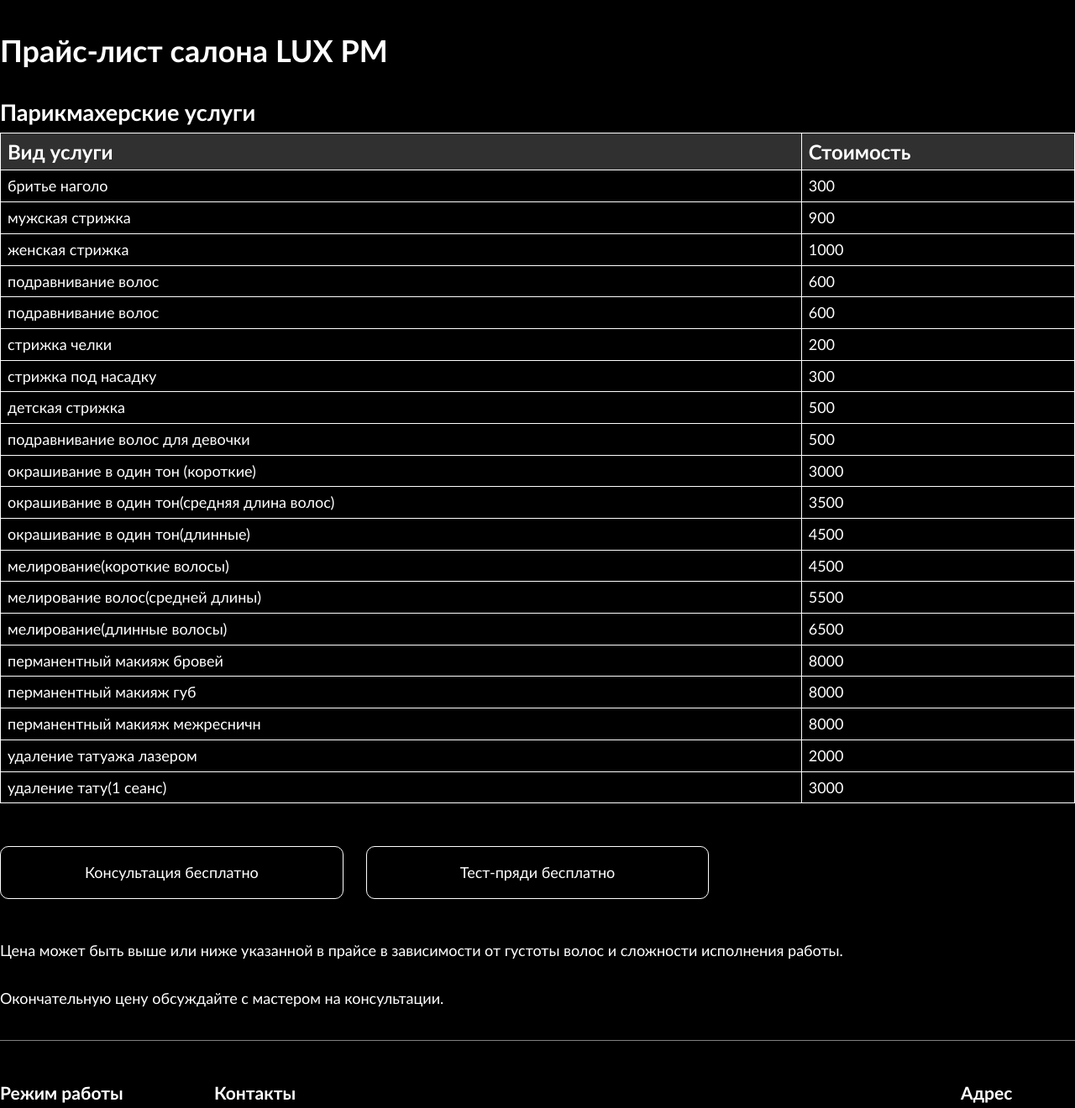
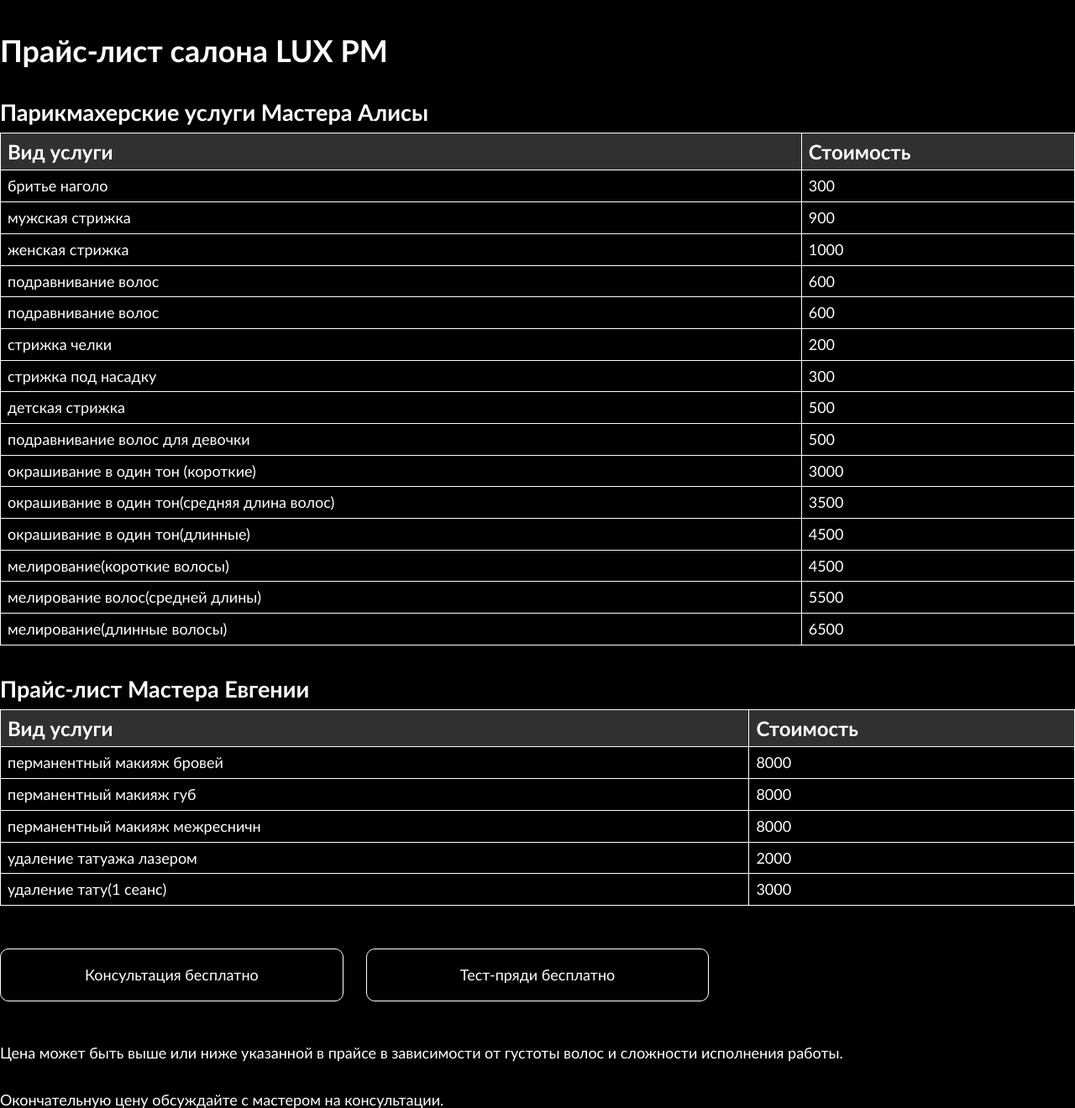
Before and after one commit to AlisaTerem/LUXPM, a PHP site: page /prais.php in a window 1280 px wide. Shown: the part 142-1462 px from the top of the page at 84% size. Run offline with PHP 8.4, Linux system fonts and the light colour scheme; data comes from the database, SQL or seed files in the repository.

Commit message:
fix(layout): split price table

```diff
--- a/prais.php
+++ b/prais.php
@@ -5,15 +5,19 @@ $mysli = require __DIR__ . "/database.php";
 require __DIR__ . '/header.php';
 ?>
 <?php
-$sql = sprintf("SELECT * FROM prais_list WHERE mastera_id='1' OR mastera_id='2'");
-$result = $mysli->query($sql);
-$prais_list = $result->fetch_all();
+$sql1 = sprintf("SELECT * FROM prais_list WHERE mastera_id='1'");
+$result1 = $mysli->query($sql1);
+$prais_list1 = $result1->fetch_all();
+
+$sql2 = sprintf("SELECT * FROM prais_list WHERE mastera_id='2'");
+$result2 = $mysli->query($sql2);
+$prais_list2 = $result2->fetch_all();
 ?>
 
 <div class="wrapper price flex-col">
     <h1>Прайс-лист салона LUX PM</h1>
     <div class="flex-col price-block">
-        <h2>Парикмахерские услуги</h2>
+        <h2>Парикмахерские услуги Мастера Алисы</h2>
         <table class="table">
             <thead>
                 <tr>
@@ -23,8 +27,8 @@ $prais_list = $result->fetch_all();
             </thead>
             <tbody>
                 <?php
-                if ($prais_list) {
-                    foreach ($prais_list as $prais) {
+                if ($prais_list1) {
+                    foreach ($prais_list1 as $prais) {
                 ?>
                     <tr>
                         <td class="table__body-row"><?= $prais[1]; ?></td>
@@ -37,6 +41,33 @@ $prais_list = $result->fetch_all();
             </tbody>
         </table>
     </div>
+    <div class="flex-col price-block">
+        <h2>Прайс-лист Мастера Евгении</h2>
+        <table class="table">
+            <thead>
+                <tr>
+                    <th class="table__head-title">Вид услуги</th>
+                    <th class="table__head-title">Стоимость</th>
+                </tr>
+            </thead>
+            <tbody>
+                <?php
+                if ($prais_list2) {
+                    foreach ($prais_list2 as $prais) {
+                ?>
+                    <tr>
+                        <td class="table__body-row"><?= $prais[1]; ?></td>
+                        <td class="table__body-row"><?= $prais[4]; ?></td>
+                    </tr>
+                <?php
+                    }
+                }
+                ?>
+            </tbody>
+        </table>
+    </div>
+
+
 
     <div>
         <div class="grid">
```
